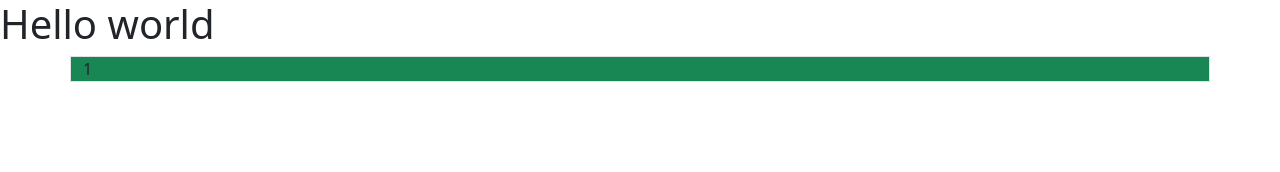
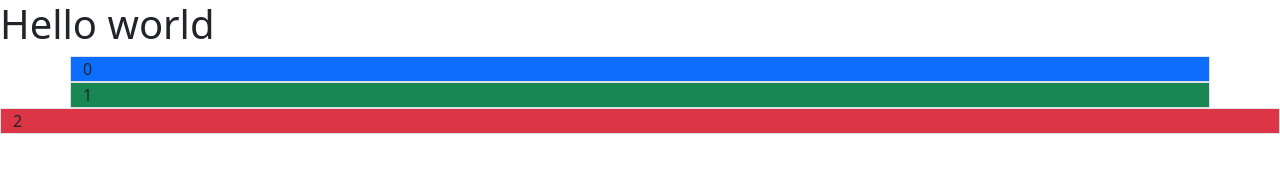
Before and after one commit to gautam-lathiya-simform/bootstrap_practice, a plain HTML site: page index.html in a window 1280 px wide. Drawn offline with nearby package versions, Linux system fonts and the light colour scheme.

Commit message:
feature: more containers added like .container and .container-fluid and .container-md

```diff
--- a/index.html
+++ b/index.html
@@ -12,10 +12,20 @@
 <body>
     <h1>Hello world</h1>
 
-    <div class="container-sm border bg-success">
-      <!-- till 575px width of screen, this div element will have max-width: 100% but then from >=576, it will accomodate according to screen width.like for small screen, it will show max-width: 540px, for medium screen, it will show max-width: 720px-->
-      1
-    </div>
+    <!-- Bootstrap container -->
+      <div class="container border bg-primary">
+        0
+      </div>
+      <div class="container-md border bg-success">
+        <!-- till 767px width of screen, this div element will have max-width: 100% but then from >= 768px, it will accomodate according to screen width.like for medium screen(>=768px and < 992px), it will show max-width: 720px, for large screen(>=992px and <1200px), it will show max-width: 960px-->
+        1
+      </div>
+      <div class="container-fluid border bg-danger">
+        2
+      </div>
+
+
+
     <!-- Bootstrap files -->
     <script src="https://cdn.jsdelivr.net/npm/@popperjs/core@2.11.8/dist/umd/popper.min.js" integrity="sha384-I7E8VVD/ismYTF4hNIPjVp/Zjvgyol6VFvRkX/vR+Vc4jQkC+hVqc2pM8ODewa9r" crossorigin="anonymous"></script>
     <script src="https://cdn.jsdelivr.net/npm/bootstrap@5.3.3/dist/js/bootstrap.min.js" integrity="sha384-0pUGZvbkm6XF6gxjEnlmuGrJXVbNuzT9qBBavbLwCsOGabYfZo0T0to5eqruptLy" crossorigin="anonymous"></script>
```
